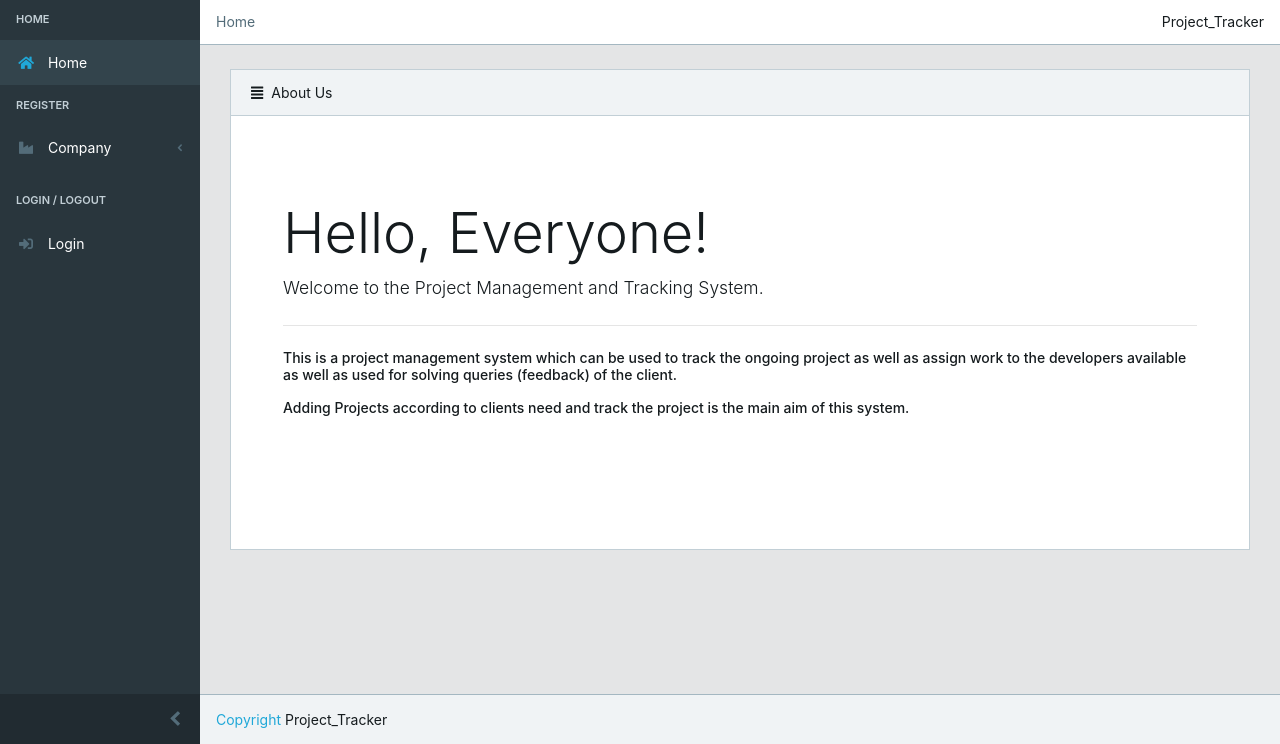
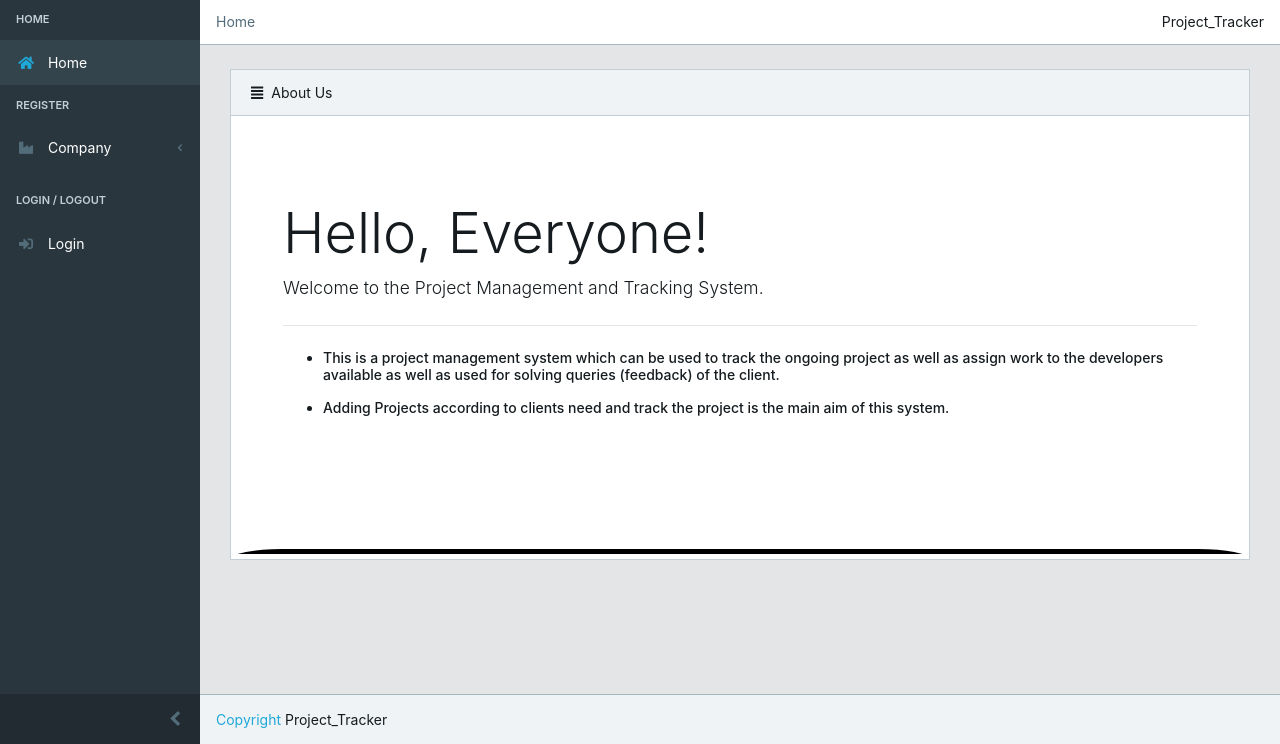
Before and after one commit to rohan2781/Project_Tracker, a Django app: page / in a window 1280 px wide. Shown: the part 56-800 px from the top of the page. Run offline with Django 4.2, Linux system fonts and the light colour scheme; some libraries are stand-ins or nearby versions.

Commit message:
Final Commit

```diff
--- a/project_tracker/project/views.py
+++ b/project_tracker/project/views.py
@@ -1,7 +1,6 @@
 from django.http import HttpResponse
 from django.shortcuts import render,redirect
 from django.contrib import messages
-from httplib2 import Http
 from .models import *
 from .forms import *
 from home.models import Client
@@ -223,7 +222,6 @@ def update_project(request,id):
             pi = Project.objects.get(pk=id)
             temp = pi.name
             temp = pi.person
-
             l=request.POST.getlist('developer')
             str=''
             for i in l:
--- a/project_tracker/templates/index.html
+++ b/project_tracker/templates/index.html
@@ -4,7 +4,6 @@
 {% block breadcrumb %}
 <li class="breadcrumb-item active">Home</li>
 {% endblock breadcrumb%}
-
 {% block content %}
 <div class="container-fluid">
   <div id="ui-view" style="opacity: 1;"><div class="animated fadeIn">
@@ -24,8 +23,9 @@
           <h1 class="display-4">Hello, Everyone!</h1>
           <p class="lead">Welcome to the Project Management and Tracking System.</p>
           <hr class="my-4">
-          <h6><p>This is a project management system which can be used to track the ongoing project as well as assign work to the developers available as well as used for solving queries (feedback) of the client.</p>
-          <p>Adding Projects according to clients need and track the project is the main aim of this system.</p></h6>
+          <ul>
+          <h6><p><li>This is a project management system which can be used to track the ongoing project as well as assign work to the developers available as well as used for solving queries (feedback) of the client.</li></p>
+          <p><li>Adding Projects according to clients need and track the project is the main aim of this system.</li></p></h6></ul>
           <!--<p class="lead">
             <a class="btn btn-primary btn-lg" href="{% url 'sign-up' %}" role="button">Set up your company</a>
           </p>
@@ -34,6 +34,11 @@
           {% endif %}-->
         </div>
       </div>
+      <div style='width:100%;
+      height: 10px;
+      border: solid 5px #000;
+      border-color: #000 transparent transparent transparent;
+      border-radius: 50%/100px 100px 0 0;'></div>
       </div>
     </div>
     </div>
--- a/project_tracker/templates/new_project.html
+++ b/project_tracker/templates/new_project.html
@@ -106,9 +106,9 @@
                                     </div>
                                 </div>
 
-                                <div class="form-group">
+                                <div class="form-group" >
                                     <label class="col-form-label">Assign Developer's</label>
-                                    <div class="input-group">
+                                    <div class="input-group" style="padding: 10px; border: 2px solid #DCDCDC;">
                                         <div class="input-group-append">
                                             <span class="input-group-text"><i class="fa fa-users"></i></span>
                                         </div>
```
Also changed, not shown: project_tracker/db.sqlite3.
